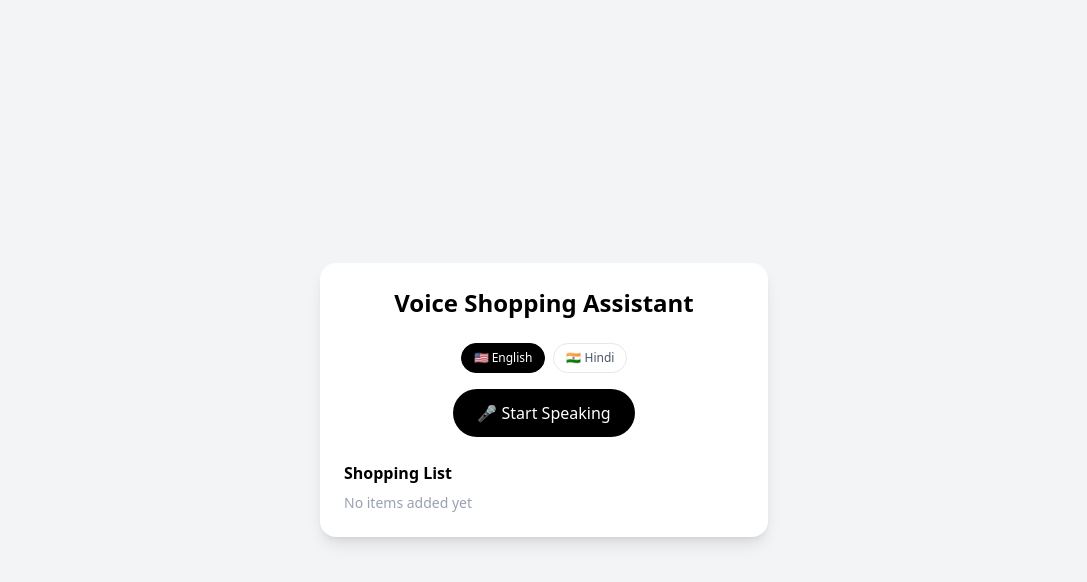
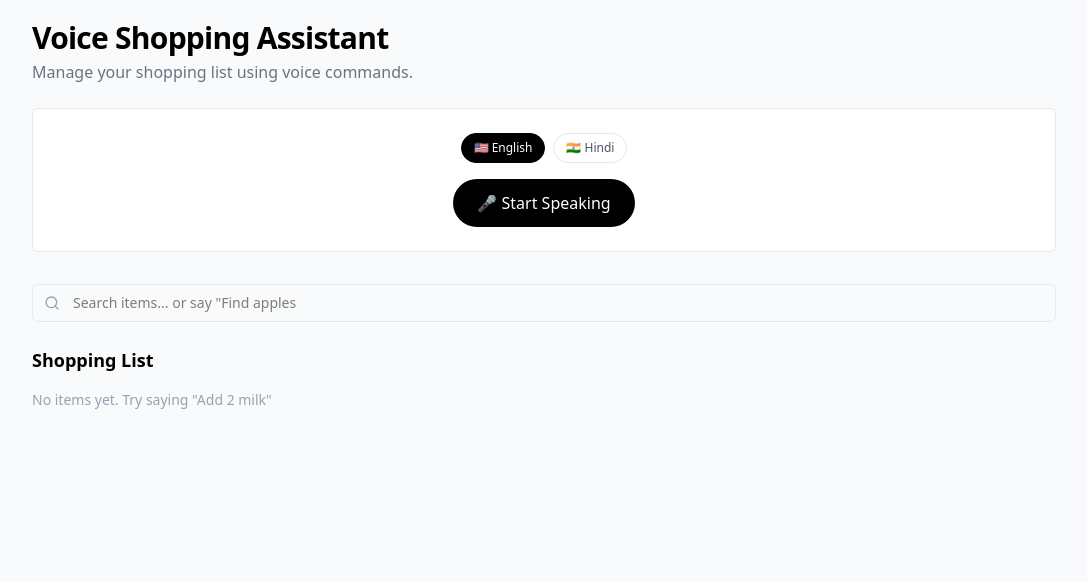
Before and after one commit to piyush-bagoria018/voice-shopping-assistant, a Next.js app: page / in a window 1280 px wide. Shown: the top 582 px of the page, without its empty margins (96-1183 px from the left). Built offline with nearby package versions, Linux system fonts and the light colour scheme.

Commit message:
feat: enhance shopping list functionality with search, suggestions, and improved item management

```diff
--- a/app/page.tsx
+++ b/app/page.tsx
@@ -1,37 +1,89 @@
 "use client";
 
-import { useState, useEffect } from "react";
+import { useState, useEffect, useMemo } from "react";
 import VoiceInput from "@/components/VoiceInput";
 import { ParsedCommand } from "@/lib/parser";
+import { getSuggestions } from "@/lib/suggestions";
+import { getCategory } from "@/lib/categories";
+import toast from "react-hot-toast";
+import { Trash2, Pencil, Search, X } from "lucide-react";
 
 interface Item {
   name: string;
   quantity: number;
+  category: string;
 }
 
 export default function Home() {
   const [items, setItems] = useState<Item[]>([]);
+  const [suggestions, setSuggestions] = useState<string[]>([]);
+  const [searchQuery, setSearchQuery] = useState("");
 
   useEffect(() => {
     const saved = localStorage.getItem("shopping-items");
-
-    if (saved) {
-      setItems(JSON.parse(saved));
-    }
+    if (saved) setItems(JSON.parse(saved));
   }, []);
 
   useEffect(() => {
     localStorage.setItem("shopping-items", JSON.stringify(items));
   }, [items]);
 
+  const groupedItems = useMemo(() => {
+    return items.reduce(
+      (acc, item) => {
+        if (!acc[item.category]) {
+          acc[item.category] = [];
+        }
+        acc[item.category].push(item);
+        return acc;
+      },
+      {} as Record<string, Item[]>,
+    );
+  }, [items]);
+
+  const filteredGroupedItems = useMemo(() => {
+    if (!searchQuery) return groupedItems;
+
+    const filtered: Record<string, Item[]> = {};
+
+    Object.entries(groupedItems).forEach(([category, categoryItems]) => {
+      const matched = categoryItems.filter((item) =>
+        item.name.toLowerCase().includes(searchQuery.toLowerCase())
+      );
+      if (matched.length > 0) {
+        filtered[category] = matched;
+      }
+    });
+
+    return filtered;
+  }, [groupedItems, searchQuery]);
+
   const handleCommand = (command: ParsedCommand) => {
     if (!command.item) return;
 
+    if (command.intent === "search") {
+      setSearchQuery(command.item);
+      toast.success(`Searching for "${command.item}"...`);
+      return;
+    }
+
+    setSearchQuery("");
+
     if (command.intent === "add") {
+      const suggestionList = getSuggestions(command.item);
+      setSuggestions(suggestionList);
+
+      const existing = items.find((i) => i.name === command.item);
+      if (existing) {
+        toast.success(`Updated ${command.item} quantity!`);
+      } else {
+        toast.success(`Added ${command.quantity} ${command.item}!`);
+      }
+
       setItems((prev) => {
-        const existing = prev.find((i) => i.name === command.item);
+        const existingItem = prev.find((i) => i.name === command.item);
 
-        if (existing) {
+        if (existingItem) {
           return prev.map((i) =>
             i.name === command.item
               ? { ...i, quantity: i.quantity + command.quantity }
@@ -39,30 +91,32 @@ export default function Home() {
           );
         }
 
+        const category = getCategory(command.item!);
+
         return [
           ...prev,
           {
-            name: command.item!,
+            name: command.item as string,
             quantity: command.quantity,
+            category,
           },
         ];
       });
     }
 
     if (command.intent === "remove") {
+      toast.success(`Removed ${command.item}!`);
       setItems(
         (prev) =>
           prev
             .map((item) => {
               if (item.name !== command.item) return item;
-
-              const newQty = item.quantity - command.quantity;
-
-              if (newQty <= 0) return null;
-
+              if (command.quantity >= item.quantity) {
+                return null;
+              }
               return {
                 ...item,
-                quantity: newQty,
+                quantity: item.quantity - command.quantity,
               };
             })
             .filter(Boolean) as Item[],
@@ -70,40 +124,165 @@ export default function Home() {
     }
   };
 
+  const handleDelete = (name: string) => {
+    setItems((prev) => prev.filter((item) => item.name !== name));
+    toast.success(`Deleted ${name}!`);
+  };
+
+  const handleEdit = (name: string) => {
+    const newQty = prompt("Enter new quantity:");
+    if (!newQty) return;
+
+    const quantity = parseInt(newQty);
+    if (isNaN(quantity) || quantity <= 0) {
+      alert("Invalid quantity");
+      return;
+    }
+
+    setItems((prev) =>
+      prev.map((item) => (item.name === name ? { ...item, quantity } : item)),
+    );
+  };
+
   return (
-    <main className="min-h-screen flex items-center justify-center bg-gray-100 p-6">
-      <div className="w-full max-w-md bg-white shadow-lg rounded-2xl p-6">
-        <h1 className="text-2xl font-bold text-center mb-6">
+    <main className="min-h-screen bg-gray-50 px-8 py-5">
+      <div className="max-w-5xl mx-auto">
+        <header className="mb-6">
+          <h1 className="text-3xl font-semibold tracking-tight">
             Voice Shopping Assistant
           </h1>
+          <p className="text-gray-500 mt-1">
+            Manage your shopping list using voice commands.
+          </p>
+        </header>
 
+        <section className="mb-8 bg-white border border-gray-200 rounded-md p-6">
           <VoiceInput onCommand={handleCommand} />
+        </section>
 
-        <div className="mt-6">
-          <h2 className="font-semibold mb-2">Shopping List</h2>
+        {suggestions.length > 0 && (
+          <section className="mb-8">
+            <p className="text-sm text-gray-500 mb-3">You may also need:</p>
+            <div className="flex flex-wrap gap-2">
+              {suggestions.map((s, i) => (
+                <button
+                  key={i}
+                  onClick={() =>
+                    handleCommand({ intent: "add", item: s, quantity: 1 })
+                  }
+                  className="bg-gray-100 text-gray-700 border border-gray-200 text-xs px-3 py-1 rounded-full hover:bg-gray-200 cursor-pointer transition-colors"
+                >
+                  + {s}
+                </button>
+              ))}
+            </div>
+          </section>
+        )}
+
+        <section className="mb-6">
+          <div className="relative">
+            <Search
+              size={16}
+              className="absolute left-3 top-1/2 -translate-y-1/2 text-gray-400"
+            />
+            <input
+              type="text"
+              value={searchQuery}
+              onChange={(e) => setSearchQuery(e.target.value)}
+              placeholder='Search items... or say "Find apples'
+              className="w-full border border-gray-200 rounded-md pl-10 pr-10 py-2 text-sm focus:outline-none focus:ring-1 focus:ring-gray-300"
+            />
+            {searchQuery && (
+              <button
+                onClick={() => setSearchQuery("")}
+                className="absolute right-3 top-1/2 -translate-y-1/2 text-gray-400 hover:text-gray-600"
+              >
+                <X size={16} />
+              </button>
+            )}
+          </div>
+        </section>
+
+        <section>
+          <div className="flex items-center justify-between mb-4">
+            <h2 className="text-lg font-semibold">
+              Shopping List
+              {searchQuery && (
+                <span className="text-sm font-normal text-gray-400 ml-2">
+                  — results for "{searchQuery}"
+                </span>
+              )}
+            </h2>
+            {items.length > 0 && (
+              <button
+                onClick={() => {
+                  setItems([]);
+                  setSuggestions([]);
+                  toast.success("List cleared!");
+                }}
+                className="text-xs text-red-500 hover:text-red-700 transition-colors"
+              >
+                Clear All
+              </button>
+            )}
+          </div>
 
           {items.length === 0 && (
-            <p className="text-gray-400 text-sm">No items added yet</p>
+            <p className="text-gray-400 text-sm">
+              No items yet. Try saying "Add 2 milk"
+            </p>
           )}
 
-          {items.map((item, index) => (
+          {items.length > 0 &&
+            searchQuery &&
+            Object.keys(filteredGroupedItems).length === 0 && (
+              <p className="text-gray-400 text-sm">
+                No items found for "{searchQuery}"
+              </p>
+            )}
+
+          <div className="max-h-[50vh] overflow-y-auto space-y-6 pr-2">
+            {Object.entries(filteredGroupedItems).map(
+              ([category, categoryItems]) => (
+                <div key={category}>
+                  <h3 className="text-xs font-semibold text-gray-400 uppercase tracking-wider mb-2">
+                    {category}
+                  </h3>
+                  <div className="space-y-2">
+                    {categoryItems.map((item) => (
                       <div
-              key={index}
-              className="flex justify-between bg-gray-50 p-2 rounded mb-2"
+                        key={item.name}
+                        className="flex items-center justify-between bg-white border border-gray-200 rounded-md px-4 py-3"
                       >
                         <div>
-                <p className="text-xs text-gray-400">Item</p>
-                <p className="font-medium">{item.name}</p>
+                          <p className="font-medium text-sm">{item.name}</p>
+                          <p className="text-xs text-gray-400">
+                            Qty: {item.quantity}
+                          </p>
                         </div>
-
-              <div className="text-right">
-                <p className="text-xs text-gray-400">Qty</p>
-                <p className="font-medium">{item.quantity}</p>
+                        <div className="flex items-center gap-2">
+                          <button
+                            onClick={() => handleEdit(item.name)}
+                            className="text-gray-400 hover:text-gray-600 transition-colors"
+                          >
+                            <Pencil size={14} />
+                          </button>
+                          <button
+                            onClick={() => handleDelete(item.name)}
+                            className="text-gray-400 hover:text-red-500 transition-colors"
+                          >
+                            <Trash2 size={14} />
+                          </button>
                         </div>
                       </div>
                     ))}
                   </div>
                 </div>
+              ),
+            )}
+          </div>
+        </section>
+      </div>
     </main>
   );
 }
```
Lines whose indentation alone changed are shown as unchanged.
